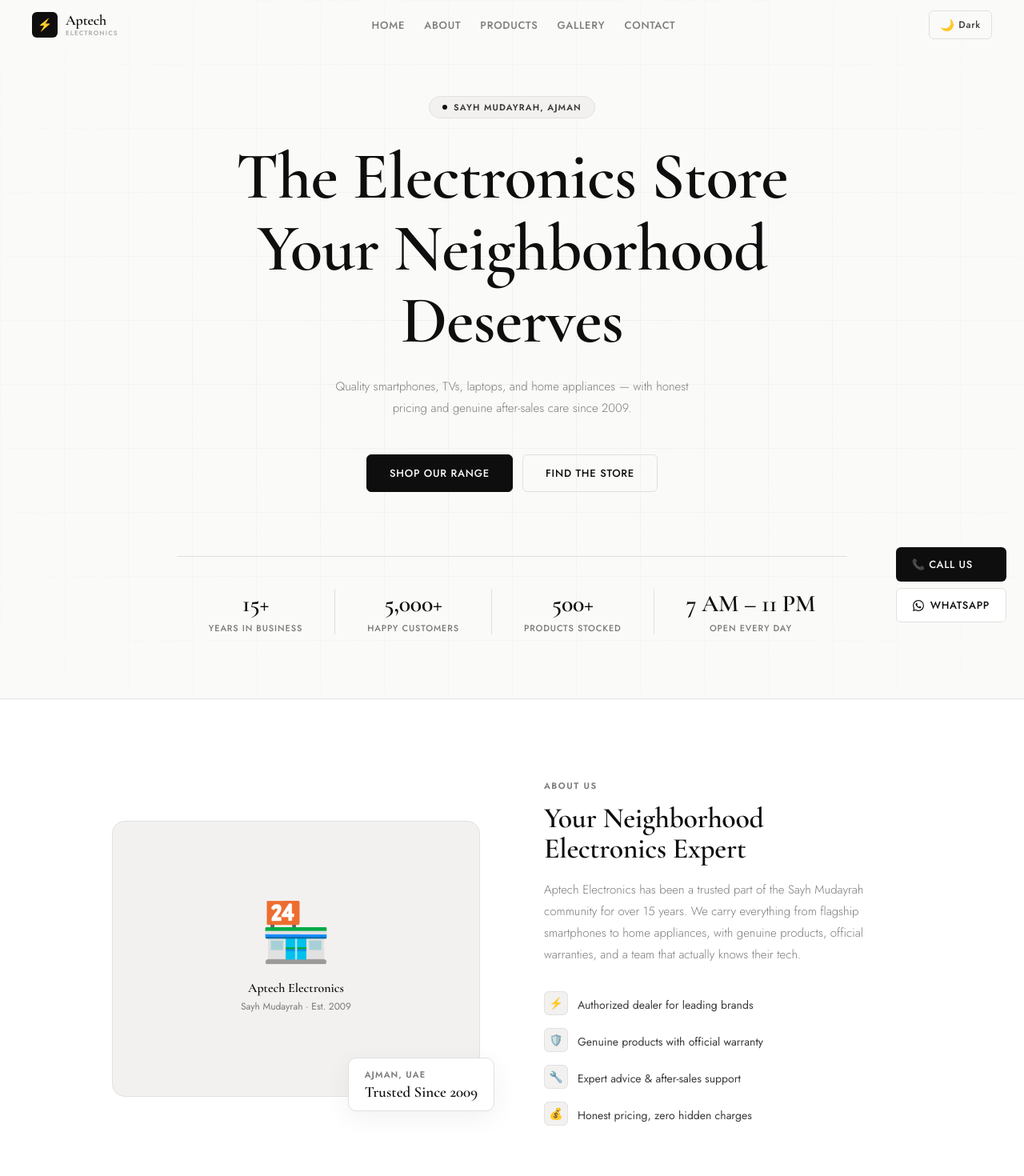
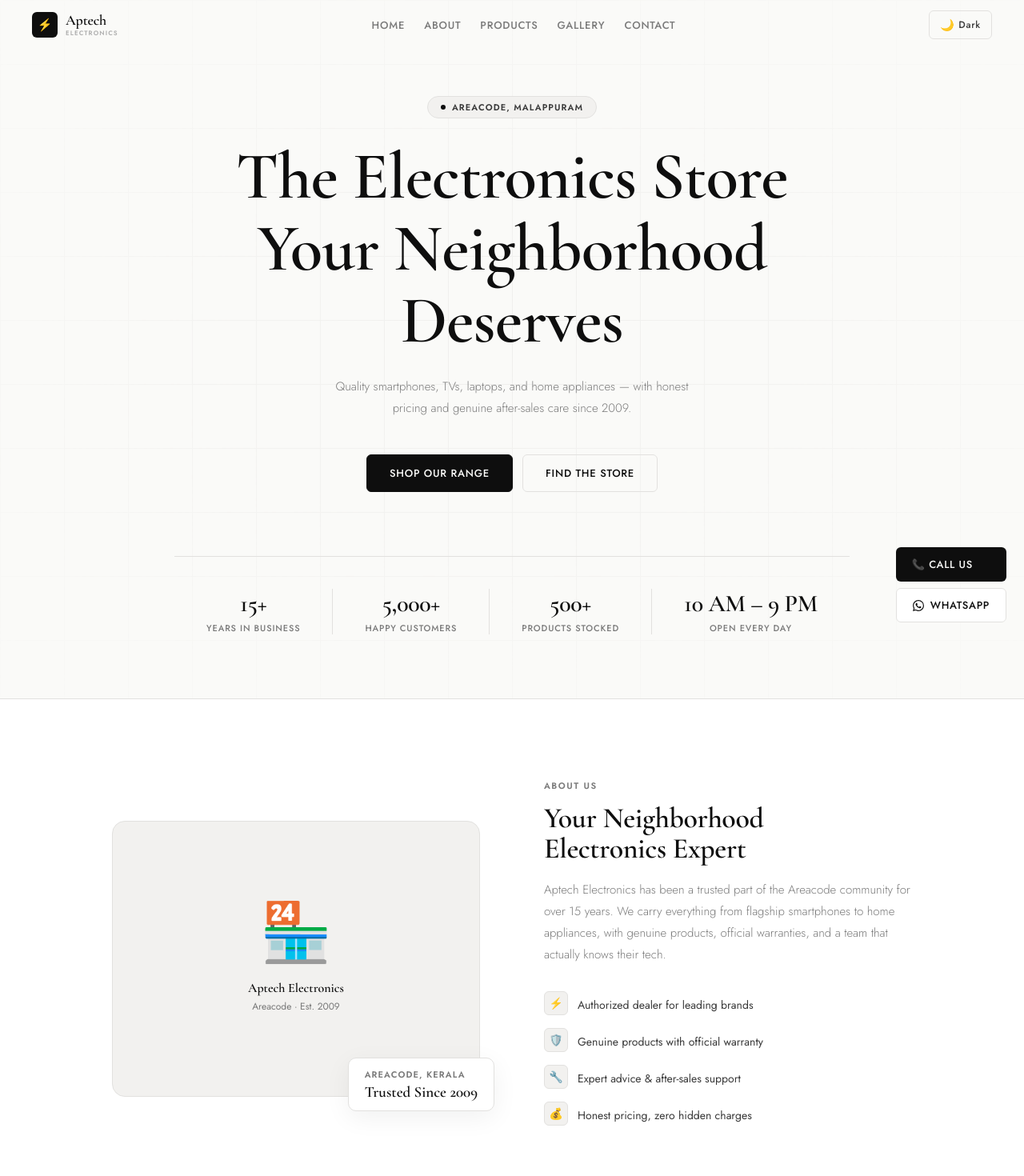
Before and after one commit to rasal361/Aptech-Electronics, a React (Vite) app: page / in a window 1280 px wide. Shown: the top 1470 px of the page at 80% size. Built offline with nearby package versions, Linux system fonts and the light colour scheme.

Commit message:
made changes

```diff
--- a/src/ApTechElectronics.jsx
+++ b/src/ApTechElectronics.jsx
@@ -285,7 +285,7 @@ export default function AptechElectronics() {
 
         <div className="fu0" style={{ display:"inline-flex", alignItems:"center", gap:8, background:"var(--canvas2)", border:"1px solid var(--line)", borderRadius:20, padding:"5px 16px", marginBottom:28 }}>
           <span style={{ width:6, height:6, borderRadius:"50%", background:"var(--ink)", display:"block" }} />
-          <span style={{ fontFamily:"'Jost',sans-serif", fontSize:11, fontWeight:600, letterSpacing:".1em", textTransform:"uppercase", color:"var(--ink2)" }}>Sayh Mudayrah, Ajman</span>
+          <span style={{ fontFamily:"'Jost',sans-serif", fontSize:11, fontWeight:600, letterSpacing:".1em", textTransform:"uppercase", color:"var(--ink2)" }}>Areacode, Malappuram</span>
         </div>
 
         <h1 className="disp fu1" style={{ fontSize:"clamp(3rem,6.5vw,5.5rem)", maxWidth:760, marginBottom:24 }}>
@@ -307,7 +307,7 @@ export default function AptechElectronics() {
             ["15+","Years in Business"],
             ["5,000+","Happy Customers"],
             ["500+","Products Stocked"],
-            ["7 AM – 11 PM","Open Every Day"],
+            ["10 AM – 9 PM","Open Every Day"],
           ].map(([n,l],i,a)=>(
             <div key={l} style={{ padding:"0 40px", textAlign:"center", borderRight: i<a.length-1 ? "1px solid var(--line)" : "none" }}>
               <div style={{ fontFamily:"'Cormorant Garamond',serif", fontWeight:600, fontSize:30, color:"var(--ink)", letterSpacing:"-.01em" }}>{n}</div>
@@ -327,12 +327,12 @@ export default function AptechElectronics() {
                 <div style={{ fontSize:72, lineHeight:1 }}>🏪</div>
                 <div style={{ marginTop:24, textAlign:"center", padding:"0 24px" }}>
                   <div style={{ fontFamily:"'Cormorant Garamond',serif", fontWeight:600, fontSize:16, color:"var(--ink)" }}>Aptech Electronics</div>
-                  <div style={{ fontFamily:"'Jost',sans-serif", fontSize:12, color:"var(--ink3)", marginTop:4 }}>Sayh Mudayrah · Est. 2009</div>
+                  <div style={{ fontFamily:"'Jost',sans-serif", fontSize:12, color:"var(--ink3)", marginTop:4 }}>Areacode · Est. 2009</div>
                 </div>
               </div>
               {/* Floating tag */}
               <div style={{ position:"absolute", bottom:-18, right:-18, background:"var(--card-bg)", border:"1px solid var(--line)", borderRadius:"10px", padding:"12px 20px", boxShadow:"0 8px 32px var(--shadow)" }}>
-                <div style={{ fontFamily:"'Jost',sans-serif", fontSize:11, fontWeight:600, letterSpacing:".1em", textTransform:"uppercase", color:"var(--ink3)" }}>Ajman, UAE</div>
+                <div style={{ fontFamily:"'Jost',sans-serif", fontSize:11, fontWeight:600, letterSpacing:".1em", textTransform:"uppercase", color:"var(--ink3)" }}>Areacode, Kerala</div>
                 <div style={{ fontFamily:"'Cormorant Garamond',serif", fontWeight:600, fontSize:19, color:"var(--ink)", marginTop:2 }}>Trusted Since 2009</div>
               </div>
             </div>
@@ -344,7 +344,7 @@ export default function AptechElectronics() {
                 Your Neighborhood<br />Electronics Expert
               </h2>
               <p className="body-t" style={{ marginBottom:32 }}>
-                Aptech Electronics has been a trusted part of the Sayh Mudayrah community for over 15 years. We carry everything from flagship smartphones to home appliances, with genuine products, official warranties, and a team that actually knows their tech.
+                Aptech Electronics has been a trusted part of the Areacode community for over 15 years. We carry everything from flagship smartphones to home appliances, with genuine products, official warranties, and a team that actually knows their tech.
               </p>
               {[
                 ["⚡","Authorized dealer for leading brands"],
@@ -429,9 +429,9 @@ export default function AptechElectronics() {
           <div style={{ display:"grid", gridTemplateColumns:"1fr 1.5fr", gap:40 }}>
             <div>
               {[
-                ["📍","Address","Sayh Mudayrah, Ajman, UAE\nNear Sheikh Khalifa Hospital A2"],
-                ["🕐","Hours","Open Daily\n7:00 AM – 11:00 PM"],
-                ["📞","Phone","Mobile: 0505936217\nTel: 048522105"],
+                ["📍","Address","Areacode, Malappuram, Kerala\nNear Jolly Hotel"],
+                ["🕐","Hours","Open Daily\n10:00 AM – 9:00 PM"],
+                ["📞","Phone","Mobile: 9895183365"],
               ].map(([icon,title,text])=>(
                 <div key={title} className="i-row">
                   <div style={{ width:38, height:38, borderRadius:"8px", border:"1px solid var(--line)", display:"flex", alignItems:"center", justifyContent:"center", fontSize:16, flexShrink:0, background:"var(--canvas2)" }}>{icon}</div>
@@ -449,8 +449,8 @@ export default function AptechElectronics() {
               <div style={{ position:"relative", zIndex:2, textAlign:"center" }}>
                 <div style={{ width:10, height:10, borderRadius:"50%", background:"var(--ink)", margin:"0 auto 12px", boxShadow:"0 0 0 6px rgba(14,14,14,.12)" }} />
                 <div style={{ fontFamily:"'Cormorant Garamond',serif", fontWeight:600, fontSize:18, color:"var(--ink)" }}>Aptech Electronics</div>
-                <div style={{ fontFamily:"'Jost',sans-serif", fontSize:12, color:"var(--ink3)", marginTop:4, marginBottom:18 }}>Sayh Mudayrah, Ajman, UAE</div>
-                <a href="https://maps.google.com/?q=Sayh+Mudayrah+Ajman+UAE" target="_blank" rel="noreferrer"
+                <div style={{ fontFamily:"'Jost',sans-serif", fontSize:12, color:"var(--ink3)", marginTop:4, marginBottom:18 }}>Areacode, Kerala, India</div>
+                <a href="https://maps.google.com/?q=Aptech+Electronics+Kerala+India" target="_blank" rel="noreferrer"
                   style={{ display:"inline-flex", alignItems:"center", gap:6, background:"var(--ink)", color:"var(--canvas)", borderRadius:"6px", padding:"9px 20px", fontFamily:"'Jost',sans-serif", fontSize:12, fontWeight:500, letterSpacing:".06em", textTransform:"uppercase", textDecoration:"none" }}>
                   Open in Maps ↗
                 </a>
@@ -467,11 +467,11 @@ export default function AptechElectronics() {
             <div style={{ width:32, height:32, background:"rgba(255,255,255,.1)", borderRadius:"6px", display:"flex", alignItems:"center", justifyContent:"center", fontSize:15 }}>⚡</div>
             <div style={{ fontFamily:"'Cormorant Garamond',serif", fontWeight:600, fontSize:20, color:"var(--footer-text)", letterSpacing:"-.01em" }}>Aptech Electronics</div>
           </div>
-          <div style={{ fontFamily:"'Jost',sans-serif", fontSize:11, fontWeight:500, letterSpacing:".1em", textTransform:"uppercase", color:"rgba(255,255,255,.3)", marginBottom:8 }}>Abdul Rasheed Electronics</div>
-          <div style={{ fontFamily:"'Jost',sans-serif", fontSize:14, color:"rgba(255,255,255,.4)", fontWeight:300, marginBottom:32 }}>Your Trusted Electronics Store in Sayh Mudayrah</div>
+          <div style={{ fontFamily:"'Jost',sans-serif", fontSize:11, fontWeight:500, letterSpacing:".1em", textTransform:"uppercase", color:"rgba(255,255,255,.3)", marginBottom:8 }}>Electronics</div>
+          <div style={{ fontFamily:"'Jost',sans-serif", fontSize:14, color:"rgba(255,255,255,.4)", fontWeight:300, marginBottom:32 }}>Your Trusted Electronics Store in Areacode</div>
           <div style={{ borderTop:"1px solid rgba(255,255,255,.08)", width:"100%", maxWidth:480, margin:"0 auto 24px" }} />
           <div style={{ display:"flex", gap:32, flexWrap:"wrap", justifyContent:"center", marginBottom:20 }}>
-            {["🕐 Open Daily  7 AM – 11 PM","📞 048522105"].map(t=>(
+            {["🕐 Open Daily  10 AM – 9 PM","📞 9895183365"].map(t=>(
               <span key={t} style={{ fontFamily:"'Jost',sans-serif", fontSize:12, color:"rgba(255,255,255,.28)", fontWeight:300, letterSpacing:".04em" }}>{t}</span>
             ))}
           </div>
@@ -481,8 +481,8 @@ export default function AptechElectronics() {
 
       {/* ── STICKY CTAs ── */}
       <div style={{ position:"fixed", bottom:22, right:22, zIndex:999, display:"flex", flexDirection:"column", gap:8 }}>
-        <a href="tel:048522105" className="s-call">📞 Call Us</a>
-        <a href="https://wa.me/971505936217" target="_blank" rel="noreferrer" className="s-wa">
+        <a href="tel:+919895183365" className="s-call">📞 Call Us</a>
+        <a href="https://wa.me/919895183365" target="_blank" rel="noreferrer" className="s-wa">
           <svg width="14" height="14" viewBox="0 0 24 24" fill="currentColor">
             <path d="M17.472 14.382c-.297-.149-1.758-.867-2.03-.967-.273-.099-.471-.148-.67.15-.197.297-.767.966-.94 1.164-.173.199-.347.223-.644.075-.297-.15-1.255-.463-2.39-1.475-.883-.788-1.48-1.761-1.653-2.059-.173-.297-.018-.458.13-.606.134-.133.298-.347.446-.52.149-.174.198-.298.298-.497.099-.198.05-.371-.025-.52-.075-.149-.669-1.612-.916-2.207-.242-.579-.487-.5-.669-.51-.173-.008-.371-.01-.57-.01-.198 0-.52.074-.792.372-.272.297-1.04 1.016-1.04 2.479 0 1.462 1.065 2.875 1.213 3.074.149.198 2.096 3.2 5.077 4.487.709.306 1.262.489 1.694.625.712.227 1.36.195 1.871.118.571-.085 1.758-.719 2.006-1.413.248-.694.248-1.289.173-1.413-.074-.124-.272-.198-.57-.347m-5.421 7.403h-.004a9.87 9.87 0 01-5.031-1.378l-.361-.214-3.741.982.998-3.648-.235-.374a9.86 9.86 0 01-1.51-5.26c.001-5.45 4.436-9.884 9.888-9.884 2.64 0 5.122 1.03 6.988 2.898a9.825 9.825 0 012.893 6.994c-.003 5.45-4.437 9.884-9.885 9.884m8.413-18.297A11.815 11.815 0 0012.05 0C5.495 0 .16 5.335.157 11.892c0 2.096.547 4.142 1.588 5.945L.057 24l6.305-1.654a11.882 11.882 0 005.683 1.448h.005c6.554 0 11.89-5.335 11.893-11.893a11.821 11.821 0 00-3.48-8.413z"/>
           </svg>
```
